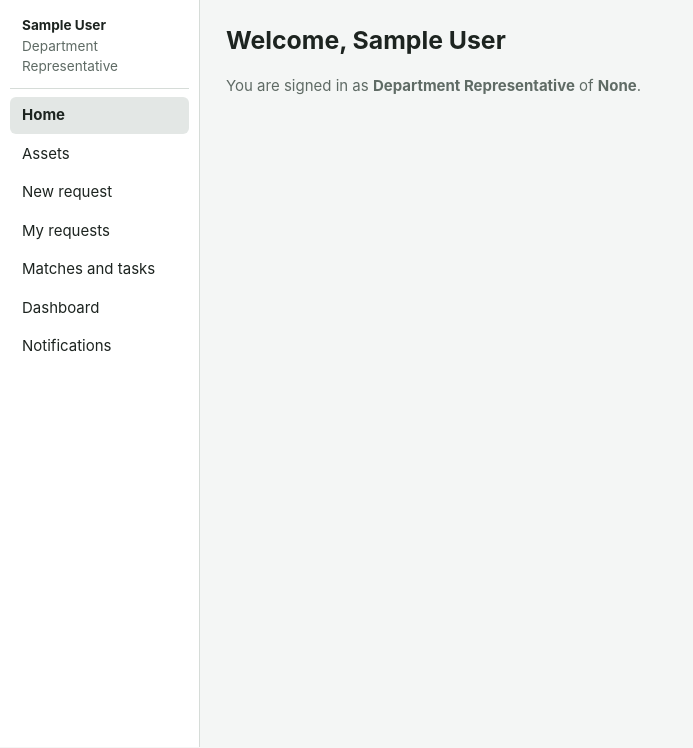
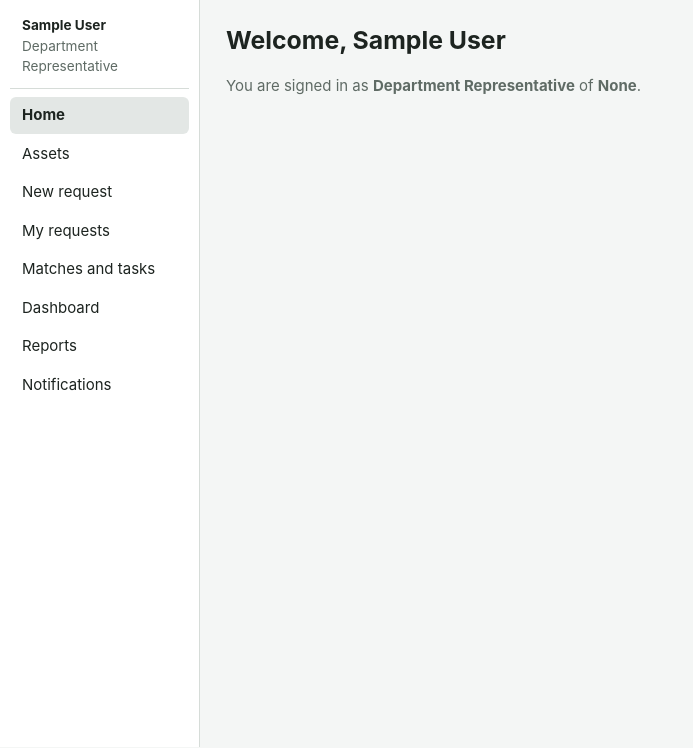
Before and after one commit to Akumuu0/ReSource, a Django app: page / in a window 1280 px wide. Shown: the part 52-800 px from the top of the page, without its empty margins (0-693 px from the left). Run offline with Django 5.2, Linux system fonts and the light colour scheme; the visitor is signed in with stand-in values (Sample User, id 1).

Commit message:
Add the Reports link to the menu (C9)

```diff
--- a/phase6/templates/base.html
+++ b/phase6/templates/base.html
@@ -41,6 +41,7 @@
       <a href="{% url 'tasks' %}" class="{% if page == 'tasks' or page == 'request_detail' %}active{% endif %}">{% if user.is_administrator %}Approvals{% else %}Releases and transfers{% endif %}</a>
     {% endif %}
     <a href="{% url 'dashboard' %}" class="{% if page == 'dashboard' %}active{% endif %}">Dashboard</a>
+    <a href="{% url 'report_table' %}" class="{% if page == 'report_table' %}active{% endif %}">Reports</a>
     <a href="{% url 'notifications' %}" class="{% if page == 'notifications' %}active{% endif %}">Notifications</a>
     {% if user.is_administrator %}<a href="{% url 'admin:index' %}">Admin site</a>{% endif %}
   </nav>
```
